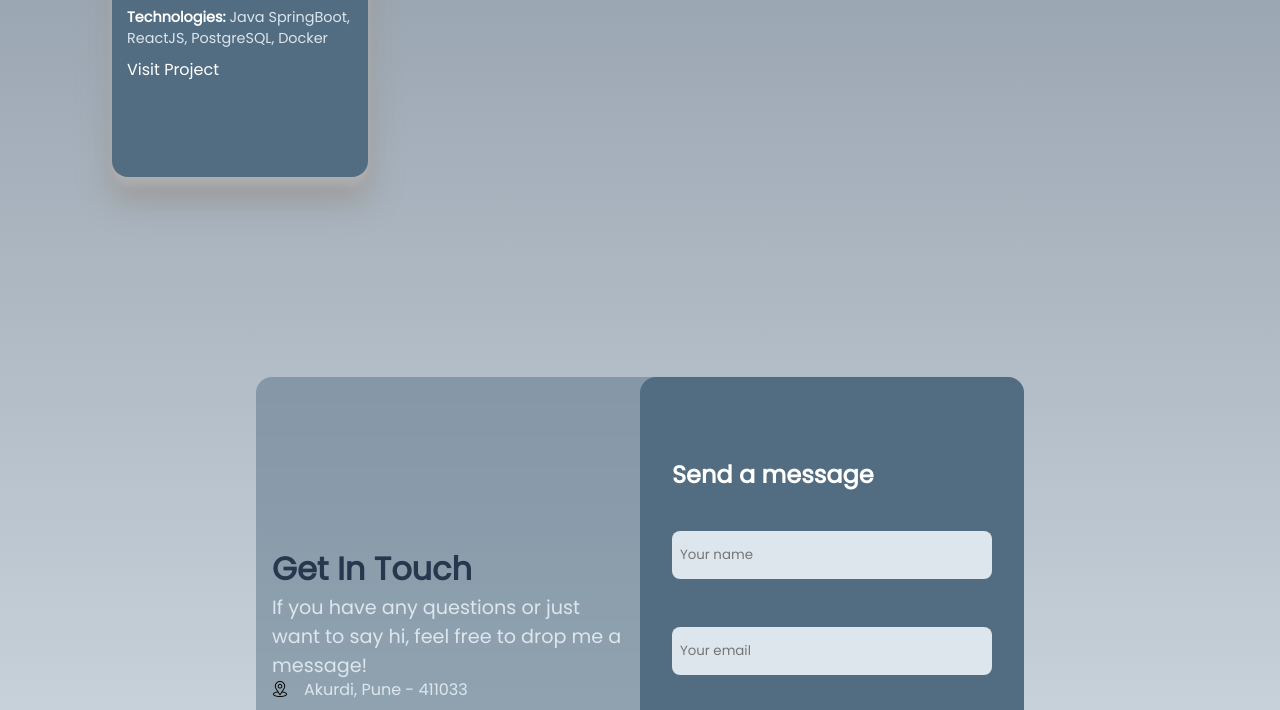
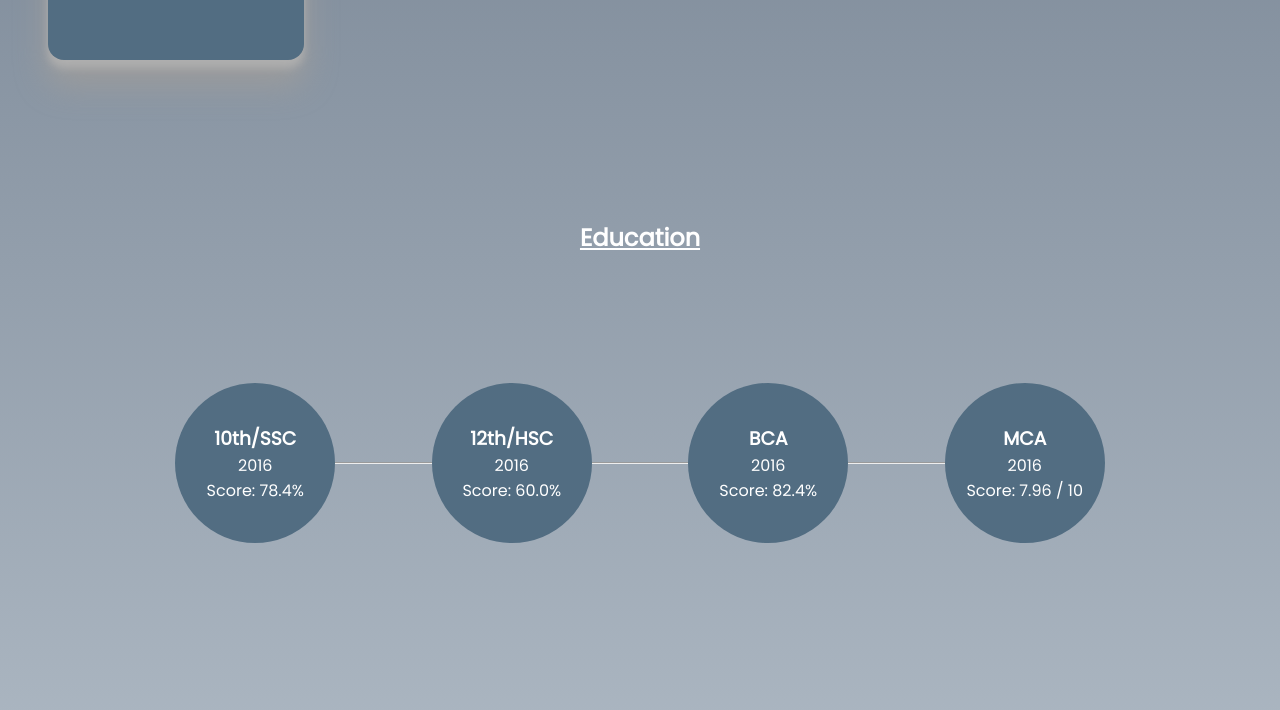
Before and after one commit to Ranojoy1020/Ranojoy1020.github.io, a plain HTML site: page index.html in a window 1280 px wide. Shown: the part 1855-2565 px from the top of the page. Drawn offline with Linux system fonts and the light colour scheme; files whose address does not match are found by name.

Commit message:
Added Education Section

```diff
--- a/index.html
+++ b/index.html
@@ -51,11 +51,12 @@
       <div class="nav-links">
         <a href="#about">About</a>
         <a href="#projects">Projects</a>
+        <a href="#education">Education</a>
         <a href="#contact">Contact Me</a>
       </div>
     </nav>
 
-    <!-- id "#about" is given for navigating/ linking sections not for CSS -->
+    <!-- About section START -->
     <section class="landing" id="about">
       <canvas id="myCanvas"></canvas>
       <div class="intro">
@@ -87,6 +88,9 @@
         </div>
       </div>
     </section>
+    <!-- About section END -->
+
+    <!-- Project section START -->
     <section id="projects">
       <h1 class="project-header">Projects</h1>
       <div class="project-container">
@@ -175,7 +179,40 @@
         </div>
       </div>
     </section>
+    <!-- Project section END -->
 
+    <!-- Education section START -->
+    <section id="education">
+      <h1>Education</h1>
+      <div class="edu-container">
+        <div class="course">
+          <h3>10th/SSC</h3>
+          <p>2016</p>
+          <p>Score: 78.4%</p>
+        </div>
+        <hr class="course-link">
+        <div class="course">
+          <h3>12th/HSC</h3>
+          <p>2016</p>
+          <p>Score: 60.0%</p>
+        </div>
+        <hr class="course-link">
+        <div class="course">
+          <h3>BCA</h3>
+          <p>2016</p>
+          <p>Score: 82.4%</p>
+        </div>
+        <hr class="course-link">
+        <div class="course">
+          <h3>MCA</h3>
+          <p>2016</p>
+          <p>Score: 7.96 / 10</p>
+        </div>
+      </div>
+    </section>
+    <!-- Education section END -->
+
+    <!-- Contact me section START -->
     <section id="contact">
       <div class="contact-container">
         <div class="contact-info-container">
@@ -222,6 +259,7 @@
         </form>
       </div>
     </section>
+    <!-- Contact me section END -->
 
     <script src="app.js"></script>
   </body>
--- a/style.css
+++ b/style.css
@@ -133,9 +133,10 @@ nav {
 
 
 #projects {
+  min-height: 100vh;
   height: 100%;
   width: 100vw;
-  padding: 10vh;
+  padding: 2rem;
   display: flex;
   flex-direction: column;
   justify-content: space-between;
@@ -144,8 +145,7 @@ nav {
 
 .project-header {
   width: 100%;
-  height: 10vh;
-  margin-bottom: 10vh;
+  padding-top: 5vh;
   display: flex;
   justify-content: center;
   align-items: center;
@@ -154,9 +154,10 @@ nav {
 .project-container {
   display: grid;
   grid-template-columns: repeat(auto-fill, minmax(320px, 1fr));
-  grid-gap: 2rem;
+  grid-gap: 1rem;
+  height: 100%;
   width: 100%;
-  padding: 0 2rem;
+  padding: 2rem 1rem;
 }
 
 .card {
@@ -203,6 +204,43 @@ nav {
   margin-bottom: 0.5rem;
 }
 
+#education{
+  min-height: 100vh;
+  height: auto;
+  width: 100%;
+  padding-top: 12vh;
+  display: flex;
+  flex-direction: column;
+  align-items: center;
+}
+
+#education > h1{
+  text-decoration: underline ;
+}
+
+.edu-container{
+  display: flex;
+  height:inherit;
+  width: 100%;
+  justify-content: space-evenly;
+  padding: 10%;
+}
+
+.course{
+  height: 10rem;
+  width: 10rem;
+  display: flex;
+  flex-direction: column;
+  align-items: center;
+  justify-content: center;
+  background:var(--secondary-color);
+  border-radius: 50%;
+}
+
+.course-link{
+  transform: rotate(90deg);
+  z-index: -1;
+}
 
 #contact {
   height: 100vh;
@@ -395,6 +433,21 @@ nav {
     height: 90%;
   }
 
+  .course{
+    margin-bottom: 2rem;
+  }
+
+  .course-link{
+    width: 5rem;
+    transform: scale(2);
+    transform: rotate(90deg);
+  }
+  .edu-container{
+    flex-direction: column;
+    align-items: center;
+  }
+
+
   #contact{
     width: 100%;
   }
```
